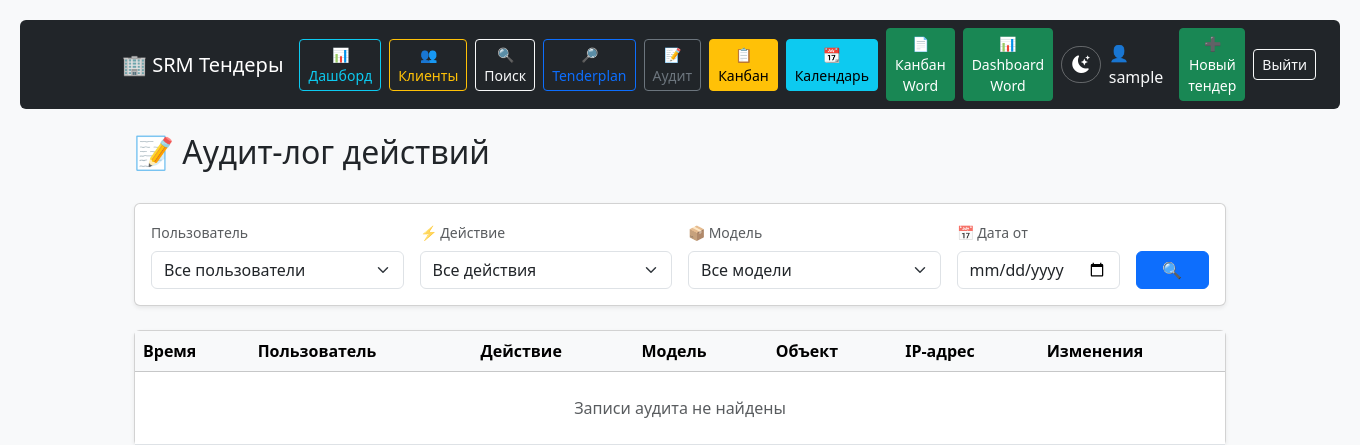
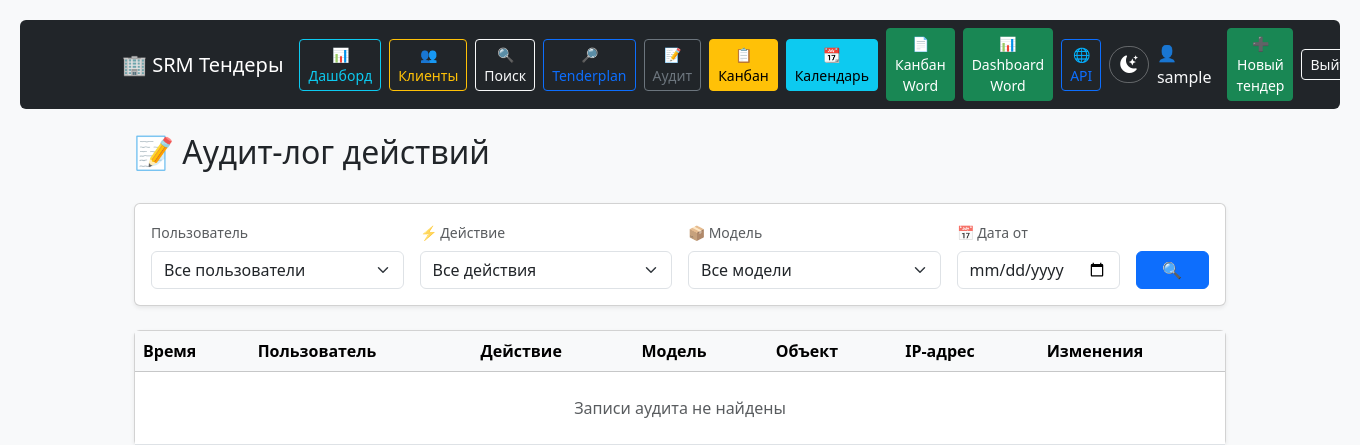
Before and after one commit to LozhnikovViktor/SRM-2, a Django app: page /audit/ in a window 1360 px wide. Shown: the top 445 px of the page. Run offline with Django 5.2, Linux system fonts and the light colour scheme; the visitor is signed in with stand-in values (Sample User, id 1); data comes from the database, SQL or seed files in the repository; data that the repository does not hold is empty; parts of the project's set-up code (start-up, migrations or seed data) failed here and were passed over.

Commit message:
вернул swagger

```diff
--- a/SRM/SRM/templates/base.html
+++ b/SRM/SRM/templates/base.html
@@ -175,9 +175,13 @@
             <a href="{% url 'tenders:kanban' %}" class="btn btn-sm btn-warning me-2">📋 Канбан</a>
             <a href="{% url 'tenders:calendar' %}" class="btn btn-sm btn-info me-2">📆 Календарь</a>
             <a href="{% url 'tenders:export_kanban_word' %}" class="btn btn-sm btn-success me-2"> 📄 Канбан Word</a>
-            <a href="{% url 'tenders:export_dashboard_word' %}" class="btn btn-sm btn-success me-2">
-    📊 Dashboard Word
+            <a href="{% url 'tenders:export_dashboard_word' %}" class="btn btn-sm btn-success me-2">📊 Dashboard Word</a>
+                <!-- Кнопка API -->
+<a href="{% url 'tenders:swagger-ui' %}" class="btn btn-sm btn-outline-primary me-2">
+    🌐 API
 </a>
+
+
 
             <div class="d-flex align-items-center">
                 <!-- 🔹 ПЕРЕКЛЮЧАТЕЛЬ ТЕМЫ -->
--- a/SRM/SRM/tenders/urls.py
+++ b/SRM/SRM/tenders/urls.py
@@ -3,6 +3,7 @@ from django.contrib.auth.views import LoginView, LogoutView
 from django.contrib.auth import views as auth_views
 from . import views
 from drf_spectacular.views import SpectacularAPIView, SpectacularRedocView, SpectacularSwaggerView
+from rest_framework.routers import DefaultRouter
 
 
 app_name = 'tenders'
@@ -122,5 +123,14 @@ urlpatterns = [
     # ============================================
     # 🔹 АДМИНКА (КАСТОМНАЯ)
     # ============================================
-    path('admin/users/', views.user_management, name='user_management'),
+     path('admin/users/', views.user_management, name='user_management'),
 ]
+
+# ============================================
+# 🔹 DRF ROUTER
+# ============================================
+router = DefaultRouter()
+router.register(r'api/tenders', views.TenderViewSet, basename='tender')
+router.register(r'api/clients', views.ClientViewSet, basename='client')
+
+urlpatterns += router.urls
```
